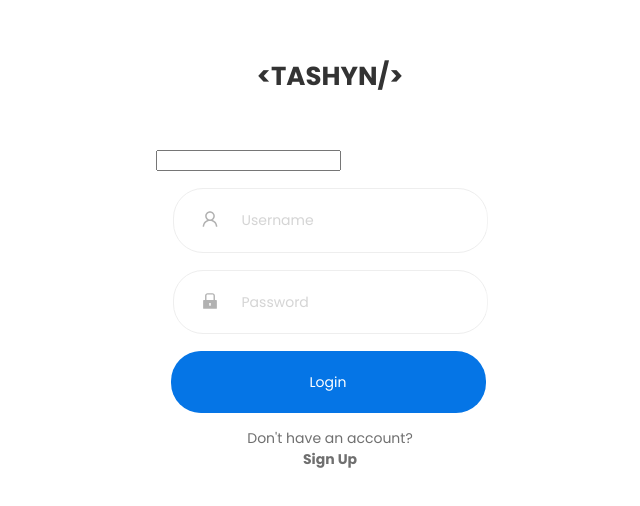
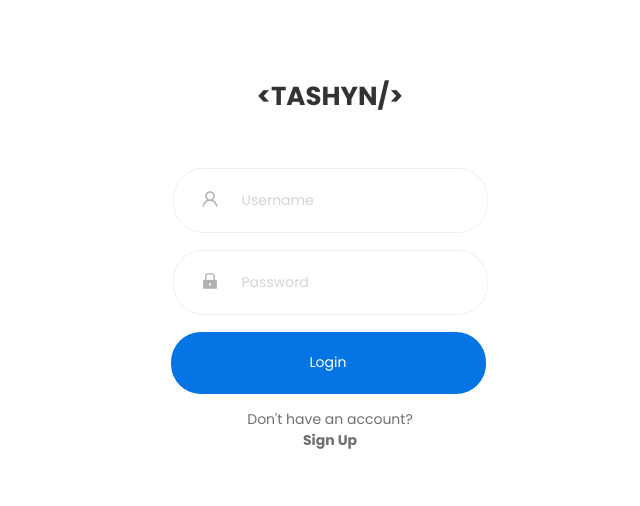
Before and after one commit to forkisme/CRUD-Blog-App, a React (Create React App) app: page / in a window 1280 px wide. Shown: the part 138-644 px from the top of the page, without its empty margins (310-950 px from the left). Built offline with nearby package versions, Linux system fonts and the light colour scheme; no server answers.

Commit message:
Update LoginPage.js

```diff
--- a/src/components/LoginPage.js
+++ b/src/components/LoginPage.js
@@ -46,7 +46,6 @@ const LoginPage = () => {
                 </div>
                 <form onSubmit={handleLogin}>
                     {/*USERNAME*/}
-                    <input />
                     <div id='username-signup'>
                         <div id='username-signup-placeholder'>
                             <AiOutlineUser id='username-icon' size={20} opacity={0.3}/>
```
